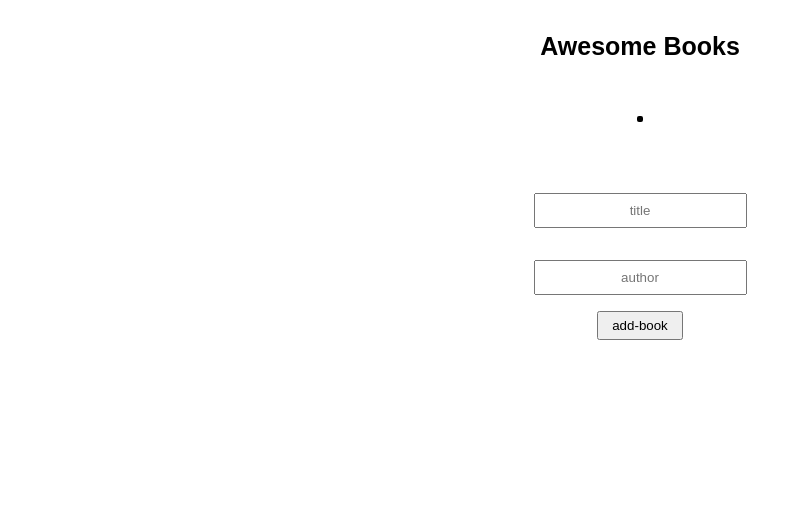
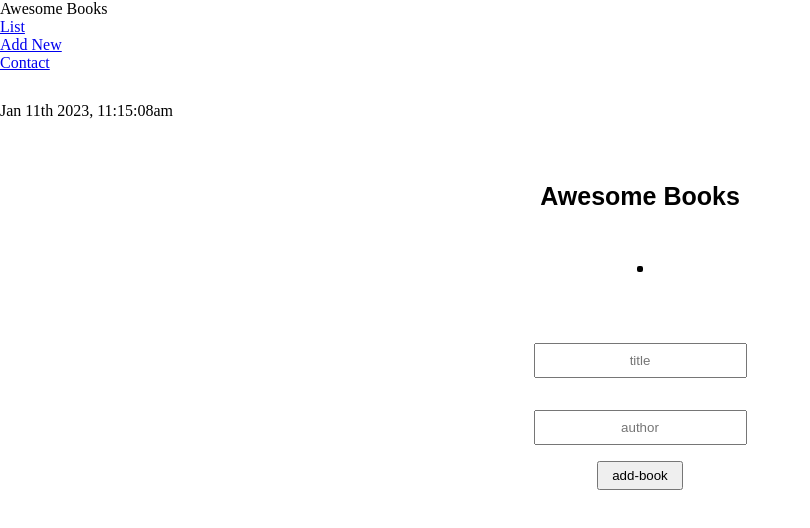
Before and after one commit to Sammy3000/Book-App, a website with bundled scripts: page index.html in a window 1280 px wide. Shown: the whole page, without its empty margins (0-810 px from the left). Built offline with nearby package versions, Linux system fonts and the light colour scheme.

Commit message:
add navigation menu in index page

```diff
--- a/index.html
+++ b/index.html
@@ -10,6 +10,17 @@
   </head>
   <body>
     <section class="main-container">
+      <nav class="main-nav">
+        <p class="name">Awesome Books</p>
+        <ul class="menu">
+          <li><a href="#">List</a></li>
+          <li><a href="#">Add New</a></li>
+          <li><a href="#">Contact</a></li>
+        </ul>
+      </nav>
+      <div class="date">
+        <p class="time">Jan 11th 2023, 11:15:08am</p>
+      </div>
       <table class="booksContainer">
         <h1>Awesome Books</h1>
         <!-- <thead>
```
